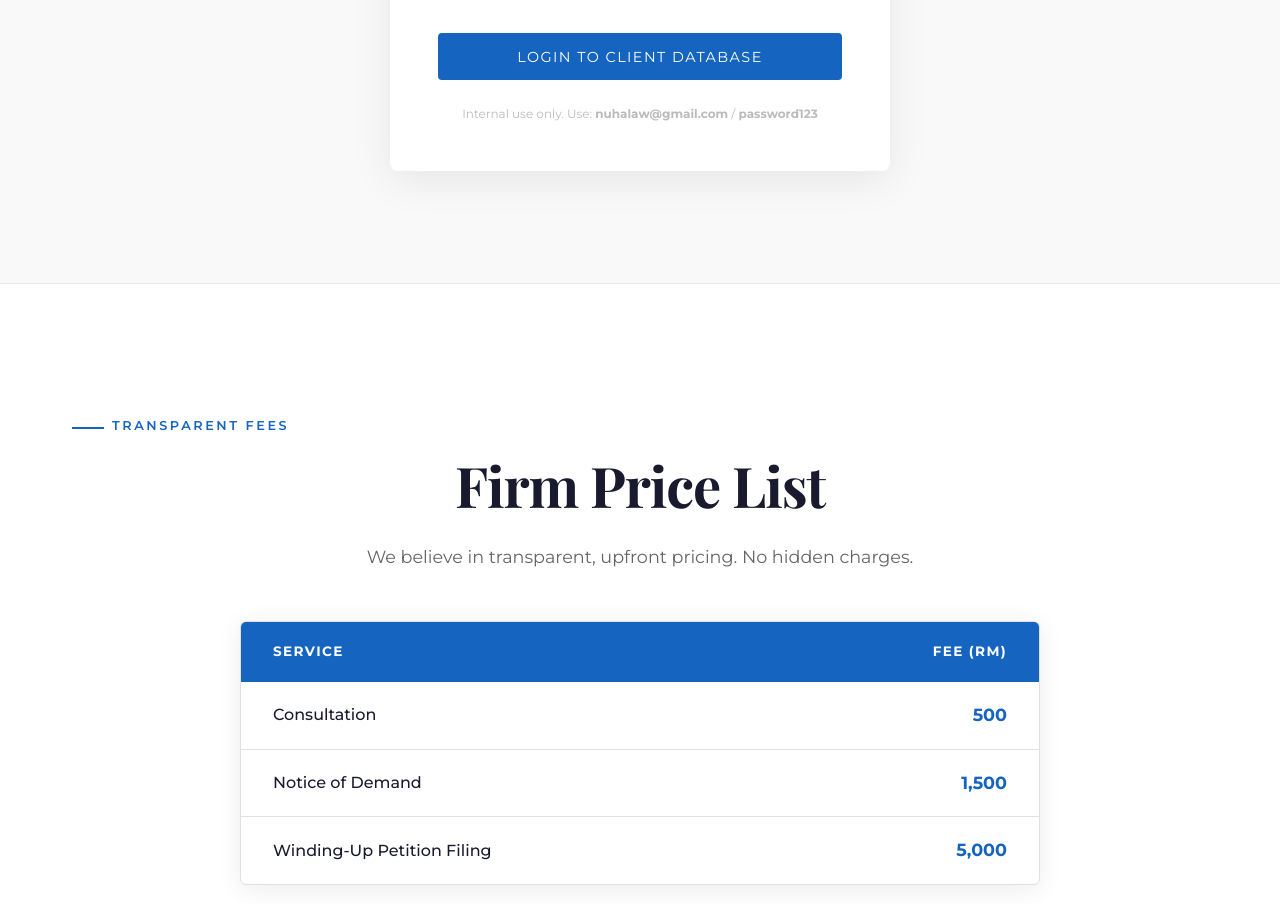
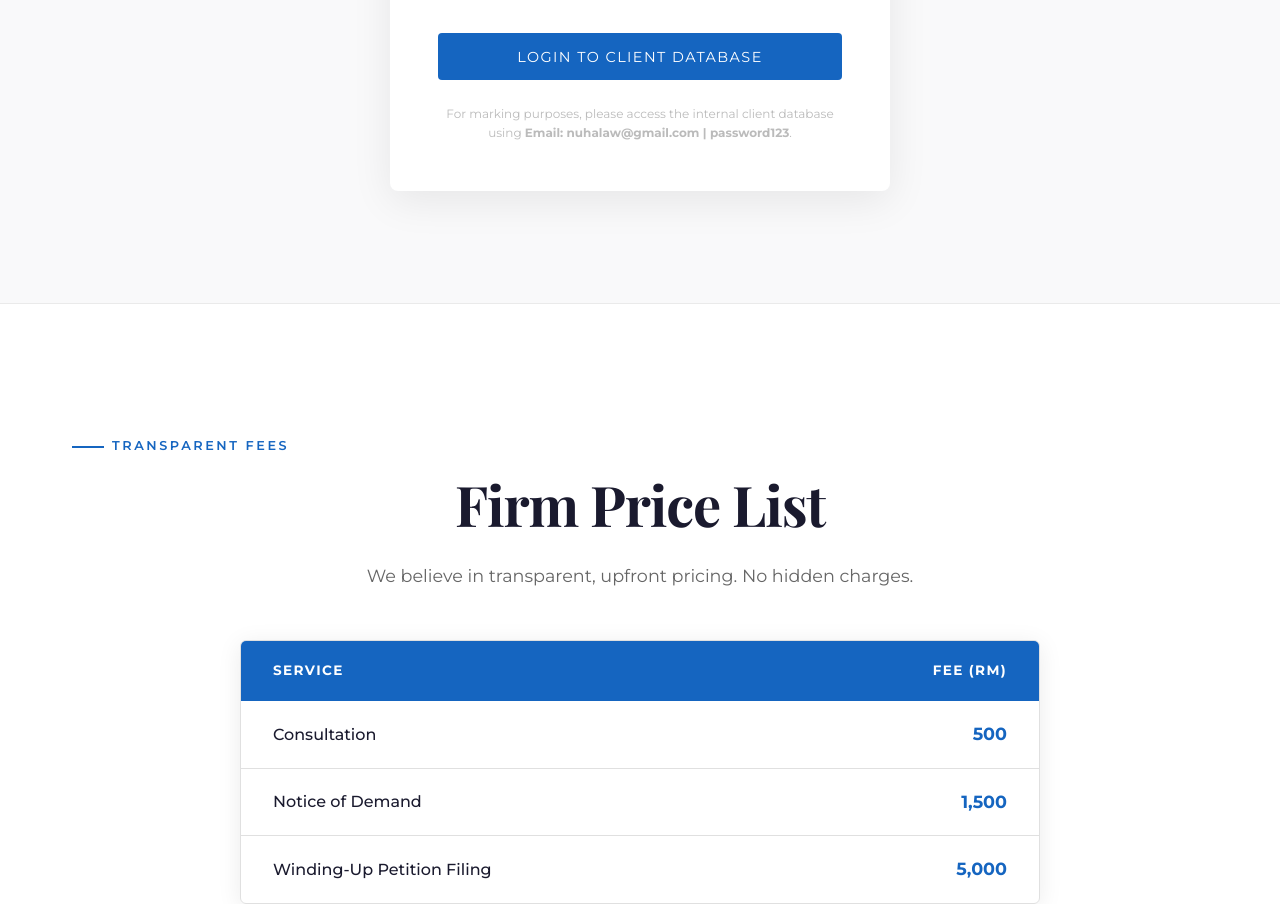
Before and after one commit to EtramaDiRaizel/nuhaassociatelaw, a Next.js app: page / in a window 1280 px wide. Shown: the part 8682-9586 px from the top of the page. Built offline with nearby package versions, Linux system fonts and the light colour scheme.

Commit message:
Update staff login hint text for marking purposes

```diff
--- a/src/app/page.tsx
+++ b/src/app/page.tsx
@@ -632,7 +632,7 @@ export default function Home() {
                 </button>
               </form>
               <div style={{ marginTop: "1.5rem", textAlign: "center", fontSize: "0.75rem", color: "#bbb" }}>
-                Internal use only. Use: <strong>nuhalaw@gmail.com</strong> / <strong>password123</strong>
+                For marking purposes, please access the internal client database using <strong>Email: nuhalaw@gmail.com | password123</strong>.
               </div>
             </ScrollReveal>
           </div>
```
